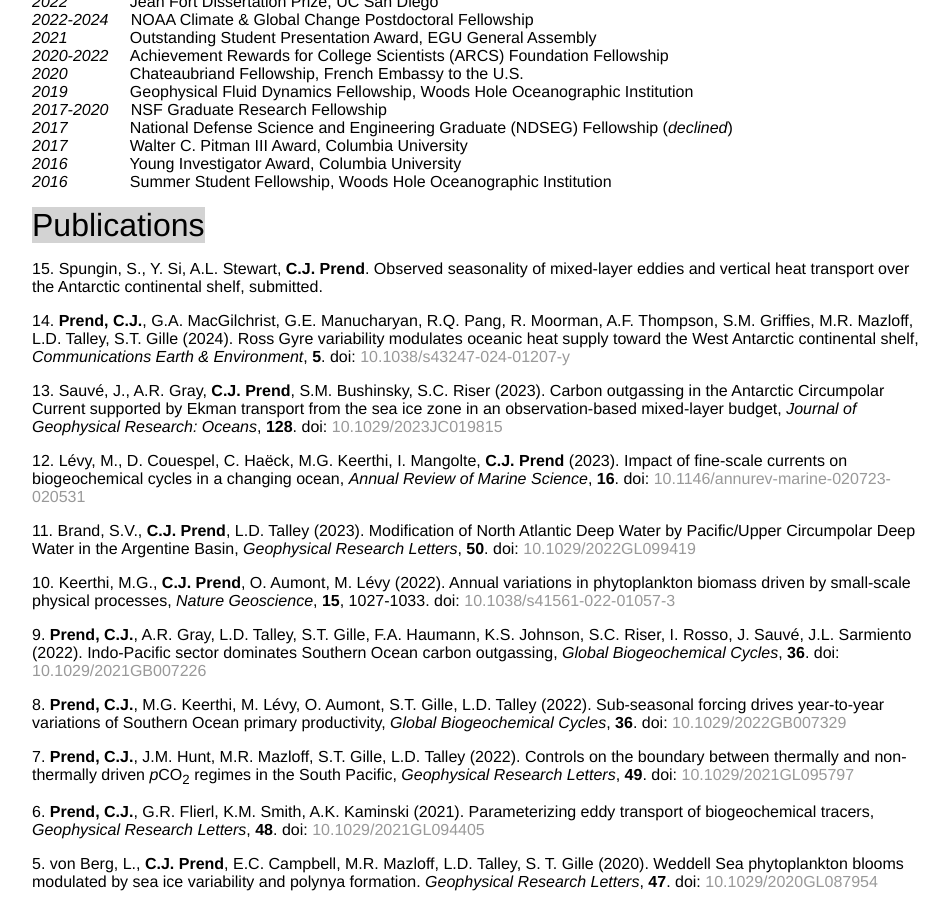
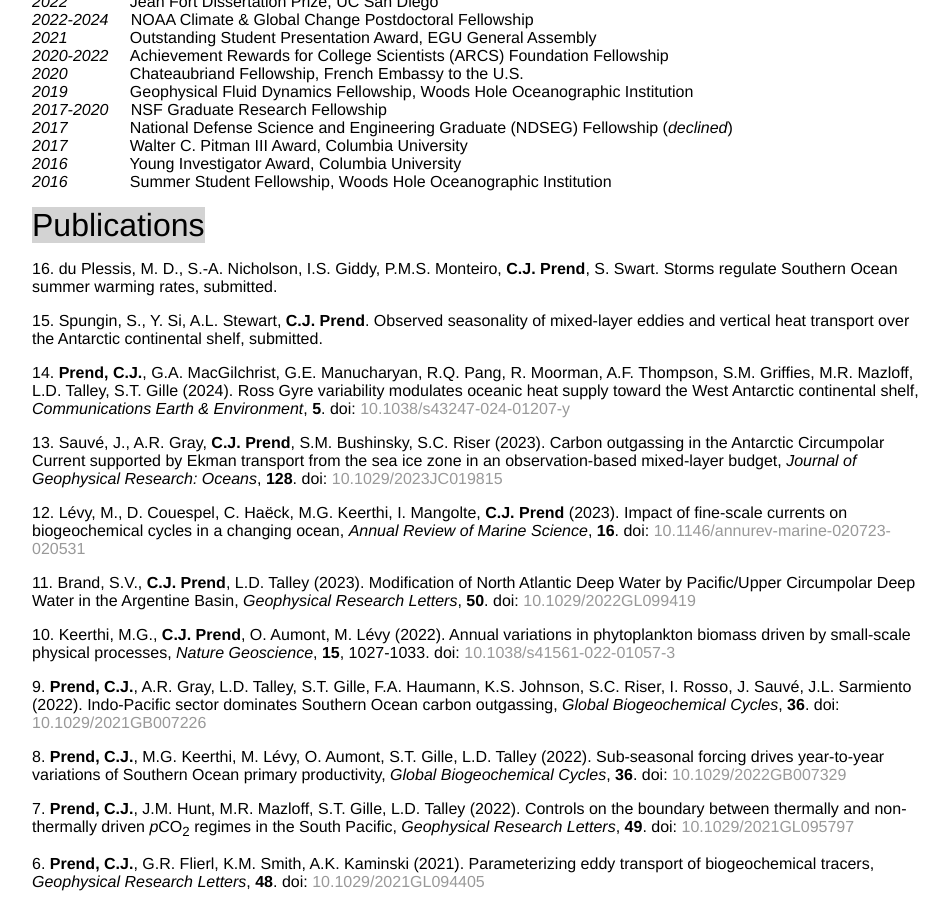
Before and after one commit to cprend/cprend.github.io, a Jekyll site: the page cv/index.html, which Jekyll copies as it is, in a window 1280 px wide and 900 px high, scrolled down 434 px. Shown: the whole window, without its empty margins (160-1109 px from the left). Built offline with Jekyll 4.4.1, drawn with Linux system fonts in a browser that asks for light colours.

Commit message:
Update index.html

```diff
--- a/cv/index.html
+++ b/cv/index.html
@@ -37,6 +37,7 @@
 		<em>2016</em> &nbsp;&nbsp;&nbsp;&nbsp;&nbsp;&nbsp;&nbsp;&nbsp;&nbsp;&nbsp;&nbsp;&nbsp; Young Investigator Award, Columbia University<br/>
 		<em>2016</em> &nbsp;&nbsp;&nbsp;&nbsp;&nbsp;&nbsp;&nbsp;&nbsp;&nbsp;&nbsp;&nbsp;&nbsp; Summer Student Fellowship, Woods Hole Oceanographic Institution</p>
 		<p1>Publications</p1>
+		<p>16. du Plessis, M. D., S.-A. Nicholson, I.S. Giddy, P.M.S. Monteiro, <b>C.J. Prend</b>, S. Swart. Storms regulate Southern Ocean summer warming rates, submitted.</p>
 		<p>15. Spungin, S., Y. Si, A.L. Stewart, <b>C.J. Prend</b>. Observed seasonality of mixed-layer eddies and vertical heat transport over the Antarctic continental shelf, submitted.</p>
 		<p>14. <b>Prend, C.J.</b>, G.A. MacGilchrist, G.E. Manucharyan, R.Q. Pang, R. Moorman, A.F. Thompson, S.M. Griffies, M.R. Mazloff, L.D. Talley, S.T. Gille (2024). Ross Gyre variability modulates oceanic heat supply toward the West Antarctic continental shelf, <em>Communications Earth & Environment</em>, <b>5</b>. doi: <a href="https://www.nature.com/articles/s43247-024-01207-y">10.1038/s43247-024-01207-y</a></p></p>
 		<p>13. Sauv&eacute, J., A.R. Gray, <b>C.J. Prend</b>, S.M. Bushinsky, S.C. Riser (2023). Carbon outgassing in the Antarctic Circumpolar Current supported by Ekman transport from the sea ice zone in an observation-based mixed-layer budget, <em>Journal of Geophysical Research: Oceans</em>, <b>128</b>. doi: <a href="https://agupubs.onlinelibrary.wiley.com/doi/10.1029/2023JC019815">10.1029/2023JC019815</a></p></p>
```
